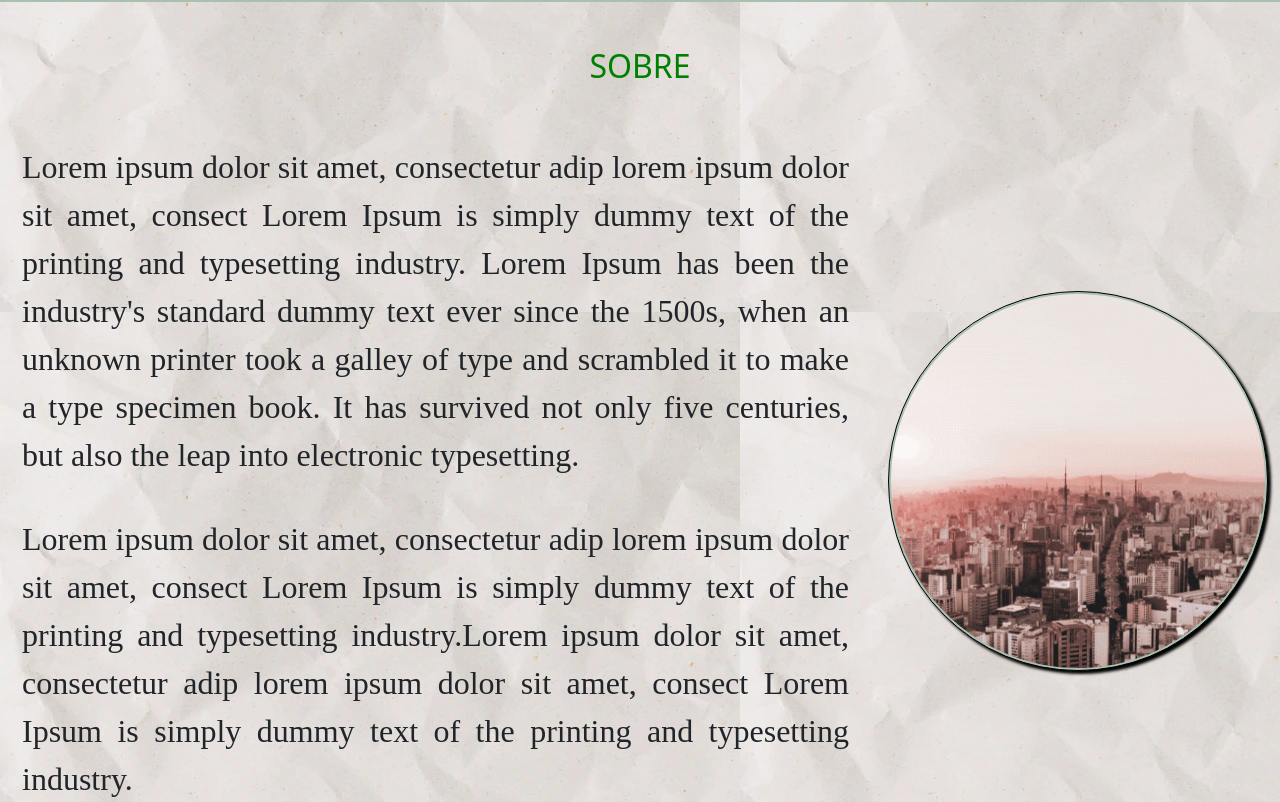
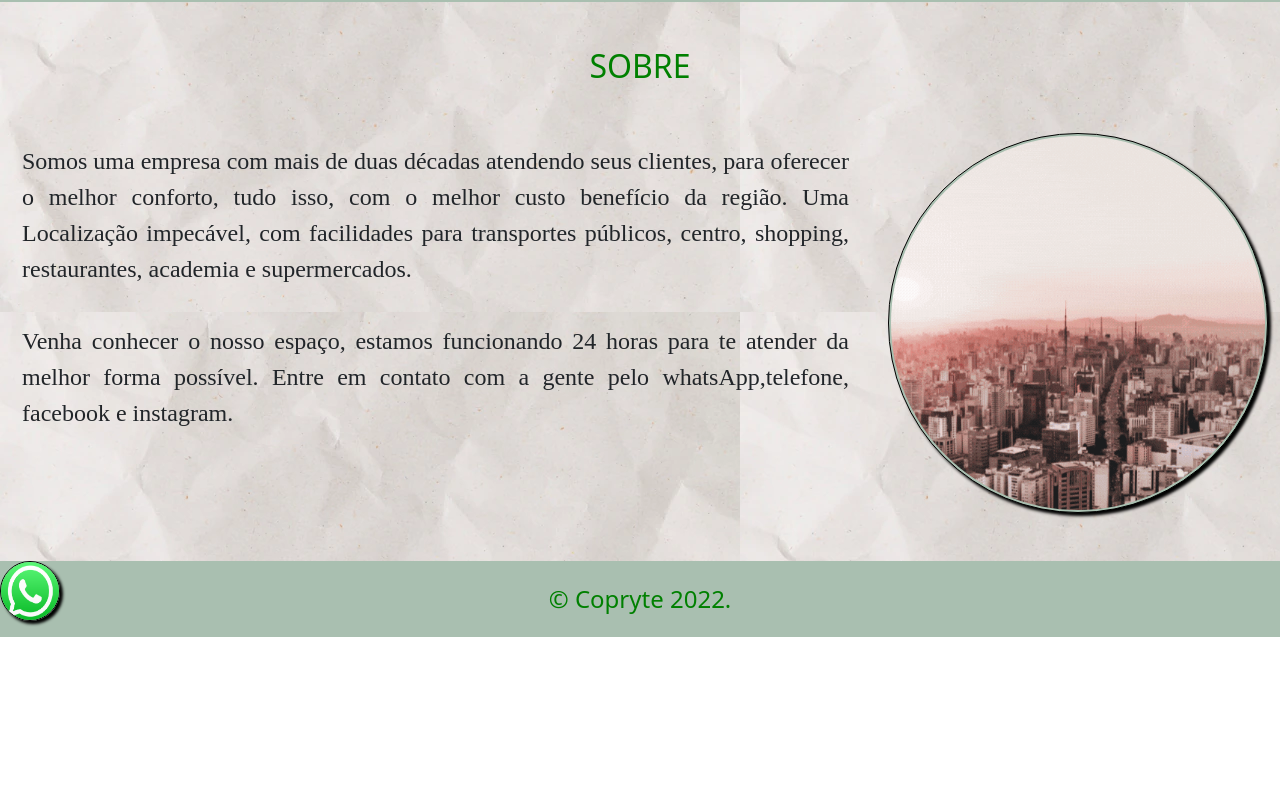
Before and after one commit to jfilinho/site-hoteleiro, a React (Create React App) app: page /sobre in a window 1280 px wide. Shown: the part 674-1476 px from the top of the page. After the commit the page ends 1327 px from the top, so only its background shows below. Built offline with nearby package versions, Linux system fonts and the light colour scheme.

Commit message:
footer, icones, e about

```diff
--- a/src/components/About.js
+++ b/src/components/About.js
@@ -8,20 +8,17 @@ function About(){
           <div className="row">
             <div className="col">
               <p className="description">
-                Lorem ipsum dolor sit amet, consectetur adip lorem ipsum dolor
-                sit amet, consect Lorem Ipsum is simply dummy text of the
-                printing and typesetting industry. Lorem Ipsum has been the
-                industry's standard dummy text ever since the 1500s, when an
-                unknown printer took a galley of type and scrambled it to make a
-                type specimen book. It has survived not only five centuries, but
-                also the leap into electronic typesetting.
+                Somos uma empresa com mais de duas décadas atendendo seus clientes,
+                para oferecer o melhor conforto, tudo isso, com o melhor custo benefício
+                da região.
+                Uma Localização impecável, com facilidades para transportes
+                públicos, centro, shopping, restaurantes, academia e supermercados.
+
               </p>
               <p className="description">
-                Lorem ipsum dolor sit amet, consectetur adip lorem ipsum dolor
-                sit amet, consect Lorem Ipsum is simply dummy text of the
-                printing and typesetting industry.Lorem ipsum dolor sit amet,
-                consectetur adip lorem ipsum dolor sit amet, consect Lorem Ipsum
-                is simply dummy text of the printing and typesetting industry.
+                Venha conhecer o nosso espaço, estamos funcionando 24 horas para
+                te atender da melhor forma possível. Entre em contato com a gente pelo
+                 whatsApp,telefone, facebook e instagram.
               </p>
             </div>
             <div className="col-md-auto d-flex justify-content-center align-items-center">
--- a/src/components/App.js
+++ b/src/components/App.js
@@ -30,7 +30,7 @@ function App() {
         <img
           src="./img/whatsapp.png"
           alt="icone WhatsApp"
-          className="whatsapp"
+          className="whatsapp-link"
         />
       </a>
       <Rodape />
--- a/src/components/contact.js
+++ b/src/components/contact.js
@@ -1,12 +1,10 @@
-import { FaFacebookF } from "react-icons/fa";
-import { FaInstagram } from "react-icons/fa";
 
 
 function Contact() {
 
     return (
       <div>
-        <h2 className="titulos">Entre em contato conosco:</h2>
+        <h2 className="titulos">Entre em contatos:</h2>
         <div className="container-fluid contact">
           <div className="icones-contato">
             <a
@@ -23,8 +21,8 @@ function Contact() {
             </a>
             <span className="title-icones">WhatsApp</span>
             <p>
-              Lorem ipsum dolor sit amet, consectetur adipisicing elit.
-              Veritatis, placeat maxime amet modi nobis commodi.
+              Entre em contato pelo whatsapp a qualquer momento, te atendemos
+               e tiramos suas dúvidas.
             </p>
           </div>
           <div className="icones-contato">
@@ -41,8 +39,7 @@ function Contact() {
             </a>
             <span className="title-icones">Facebook</span>
             <p>
-              Lorem ipsum dolor sit amet, consectetur adipisicing elit.
-              Veritatis, placeat maxime amet modi nobis commodi.
+              Conheça também a nossa página no facebook.
             </p>
           </div>
           <div className="icones-contato">
@@ -58,8 +55,7 @@ function Contact() {
             </a>
             <span className="title-icones">Instagram</span>
             <p>
-              Lorem ipsum dolor sit amet, consectetur adipisicing elit.
-              Veritatis, placeat maxime amet modi nobis commodi.
+              Estamos no instagram, siga-nos!!.
             </p>
           </div>
         </div>
--- a/src/estilos/style.css
+++ b/src/estilos/style.css
@@ -55,7 +55,7 @@
   box-shadow: 3px 3px 3px white;
 }
 .description {
-  font-size: 2rem;
+  font-size: 1.5rem;
   font-family: "Times New Roman", Times, serif;
   text-align: justify;
   padding: 10px;
@@ -85,8 +85,8 @@
 }
 .rodape{
   background-color:#a9bfb0;
-  padding-top:35px;
-  padding-bottom:35px;
+  padding-top:20px;
+  padding-bottom:20px;
   text-align: center;
   color: green;
   font-size: 1.5rem;
```
